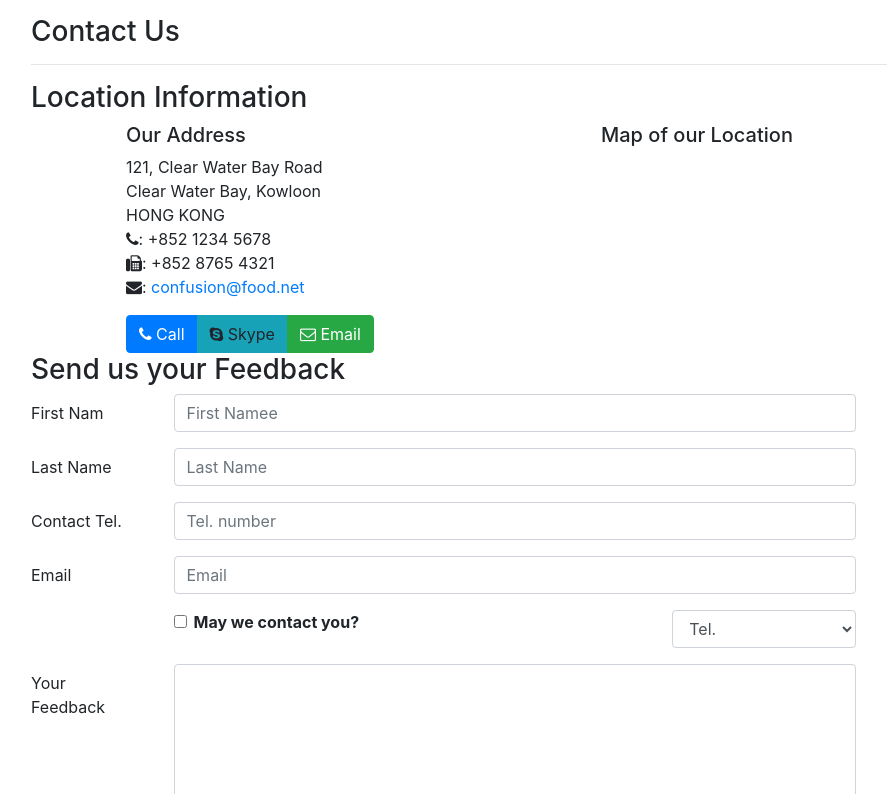
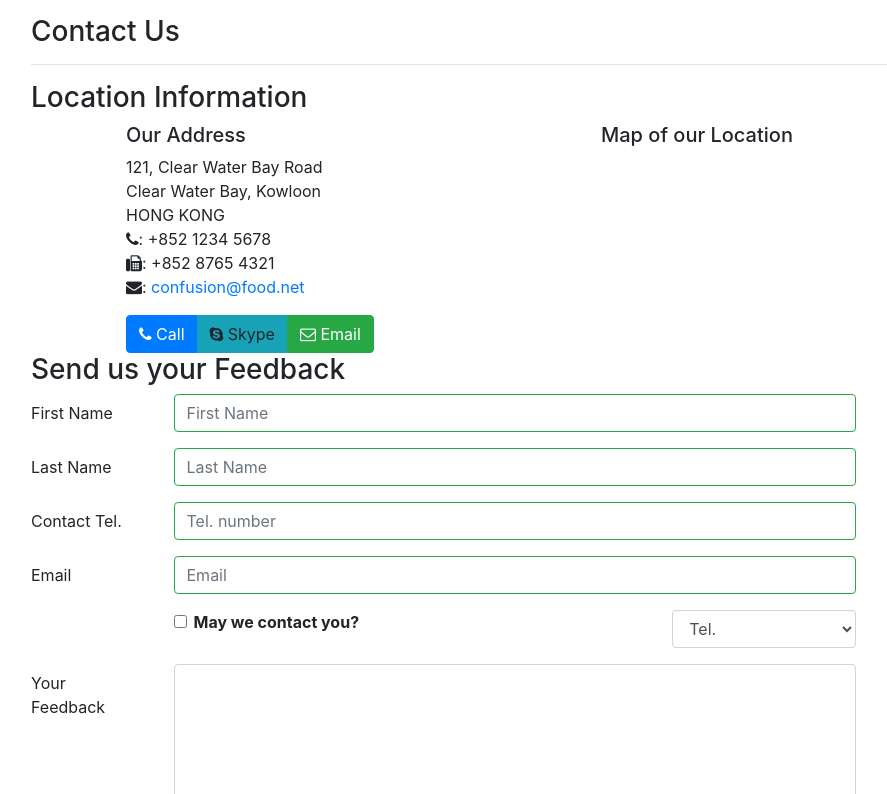
Before and after one commit to prabuasr/git-confusion, a React (Create React App) app: page /contactus in a window 1280 px wide. Shown: the part 411-1205 px from the top of the page, without its empty margins (54-941 px from the left). Built offline with nearby package versions, Linux system fonts and the light colour scheme.

Commit message:
cntrl form validation

```diff
--- a/src/components/ContactComponent.js
+++ b/src/components/ContactComponent.js
@@ -1,6 +1,7 @@
 import React, { Component } from 'react';
-import { Breadcrumb, BreadcrumbItem,
-    Button, Form, FormGroup, Label, Input, Col } from 'reactstrap';
+import { Breadcrumb, BreadcrumbItem, Button, Form, FormGroup, Label, Input, Col,
+        Row, FormFeedback } from 'reactstrap';
+
 
 import { Link } from 'react-router-dom';
 
@@ -15,16 +16,27 @@
             email: '',
             agree: false,
             contactType: 'Tel.',
-            message: ''
+            message: '',
+            touched: {
+                firstname: false,
+                lastname: false,
+                telnum: false,
+                email: false
+            }
+
         };
 
         this.handleInputChange = this.handleInputChange.bind(this);
         this.handleSubmit = this.handleSubmit.bind(this);
+        this.handleSubmit = this.handleSubmit.bind(this);
+        this.handleInputChange = this.handleInputChange.bind(this);
+        this.handleBlur = this.handleBlur.bind(this);
+
 
     }
 
     handleInputChange(event) {
-        const target = event.target;
+            const target = event.target;
         const value = target.type === 'checkbox' ? target.checked : target.value;
         const name = target.name;
 
@@ -38,9 +50,49 @@
         alert('Current State is: ' + JSON.stringify(this.state));
         event.preventDefault();
     }
+
+    handleBlur = (field) => (evt) => {
+        this.setState({
+            touched: { ...this.state.touched, [field]: true }
+        });
+    }
+
+    validate(firstname, lastname, telnum, email) {
+        const errors = {
+            firstname: '',
+            lastname: '',
+            telnum: '',
+            email: ''
+        };
+
+        if (this.state.touched.firstname && firstname.length < 3)
+            errors.firstname = 'First Name should be >= 3 characters';
+        else if (this.state.touched.firstname && firstname.length > 10)
+            errors.firstname = 'First Name should be <= 10 characters';
+
+        if (this.state.touched.lastname && lastname.length < 3)
+            errors.lastname = 'Last Name should be >= 3 characters';
+        else if (this.state.touched.lastname && lastname.length > 10)
+            errors.lastname = 'Last Name should be <= 10 characters';
+
+        const reg = /^\d+$/;
+        if (this.state.touched.telnum && !reg.test(telnum))
+            errors.telnum = 'Tel. Number should contain only numbers';
+
+        if(this.state.touched.email && email.split('').filter(x => x === '@').length !== 1)
+            errors.email = 'Email should contain a @';
+
+        return errors;
+    }
     render() {
 
+        const errors = this.validate(this.state.firstname, this.state.lastname,
+            this.state.telnum, this.state.email);
+
+
         return (
+
+
 
         <div className="container">
 <div className="row">
@@ -89,12 +141,16 @@
                     <div className="col-12 col-md-9">
                         <Form onSubmit={this.handleSubmit}>
                             <FormGroup row>
-                                <Label htmlFor="firstname" md={2}>First Nam</Label>
+                                <Label htmlFor="firstname" md={2}>First Name</Label>
                                 <Col md={10}>
                                     <Input type="text" id="firstname" name="firstname"
-                                        placeholder="First Namee"
+                                        placeholder="First Name"
                                         value={this.state.firstname}
+                                        valid={errors.firstname === ''}
+                                        invalid={errors.firstname !== ''}
+                                        onBlur={this.handleBlur('firstname')}
                                         onChange={this.handleInputChange} />
+                                        <FormFeedback>{errors.firstname}</FormFeedback>
                                 </Col>
                             </FormGroup>
                             <FormGroup row>
@@ -103,7 +159,13 @@
                                     <Input type="text" id="lastname" name="lastname"
                                         placeholder="Last Name"
                                         value={this.state.lastname}
+                                        valid={errors.firstname === ''}
+                                        invalid={errors.firstname !== ''}
+                                        onBlur={this.handleBlur('firstname')}
+
                                         onChange={this.handleInputChange} />
+                                        <FormFeedback>{errors.lastname}</FormFeedback>
+
                                 </Col>
                             </FormGroup>
                             <FormGroup row>
@@ -112,6 +174,10 @@
                                     <Input type="tel" id="telnum" name="telnum"
                                         placeholder="Tel. number"
                                         value={this.state.telnum}
+                                        valid={errors.telnum === ''}
+                                        invalid={errors.telnum !== ''}
+                                        onBlur={this.handleBlur('telnum')}
+
                                         onChange={this.handleInputChange} />
                                 </Col>
                             </FormGroup>
@@ -121,6 +187,9 @@
                                     <Input type="email" id="email" name="email"
                                         placeholder="Email"
                                         value={this.state.email}
+                                        valid={errors.email === ''}
+                                        invalid={errors.email !== ''}
+                                        onBlur={this.handleBlur('email')}
                                         onChange={this.handleInputChange} />
                                 </Col>
                             </FormGroup>
```
